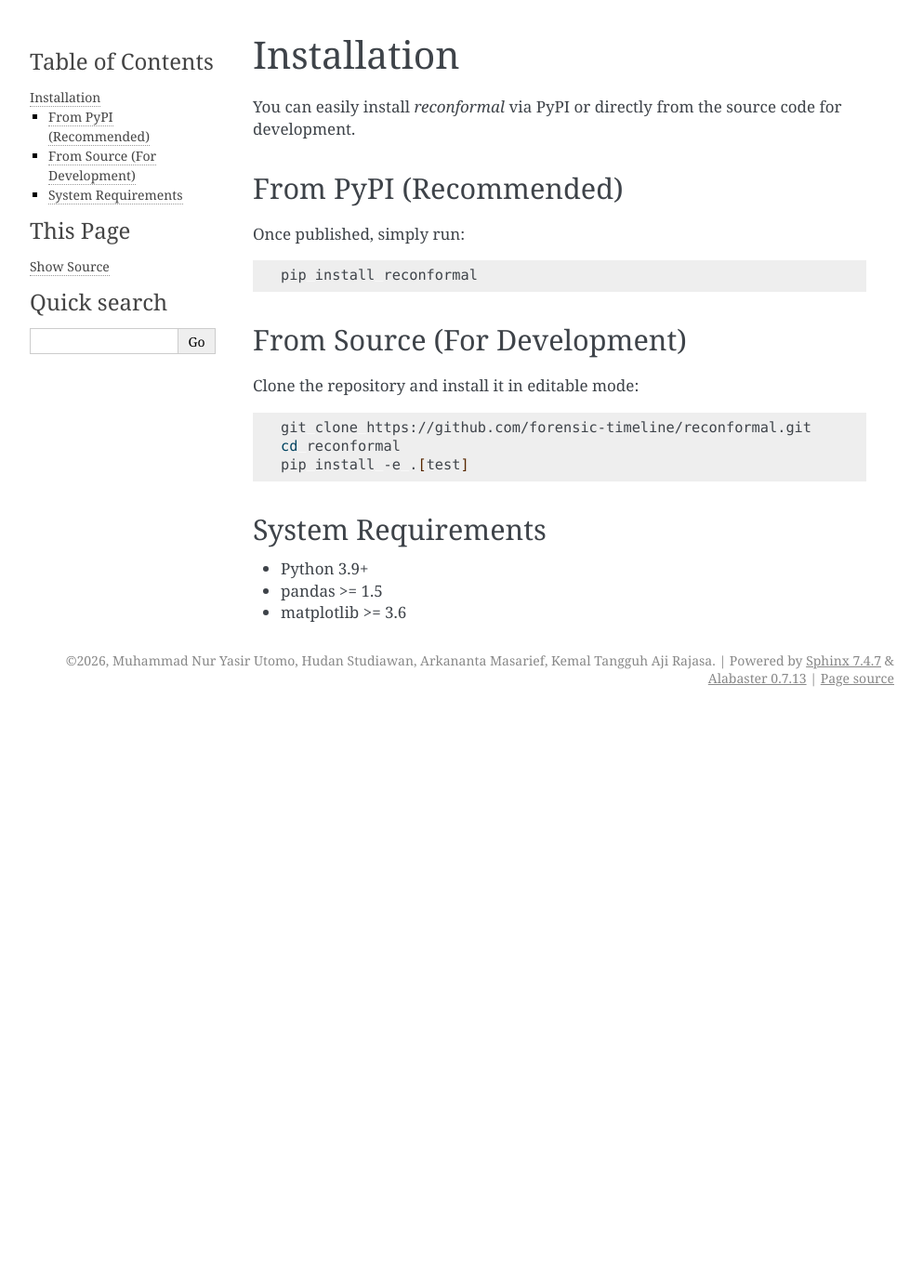
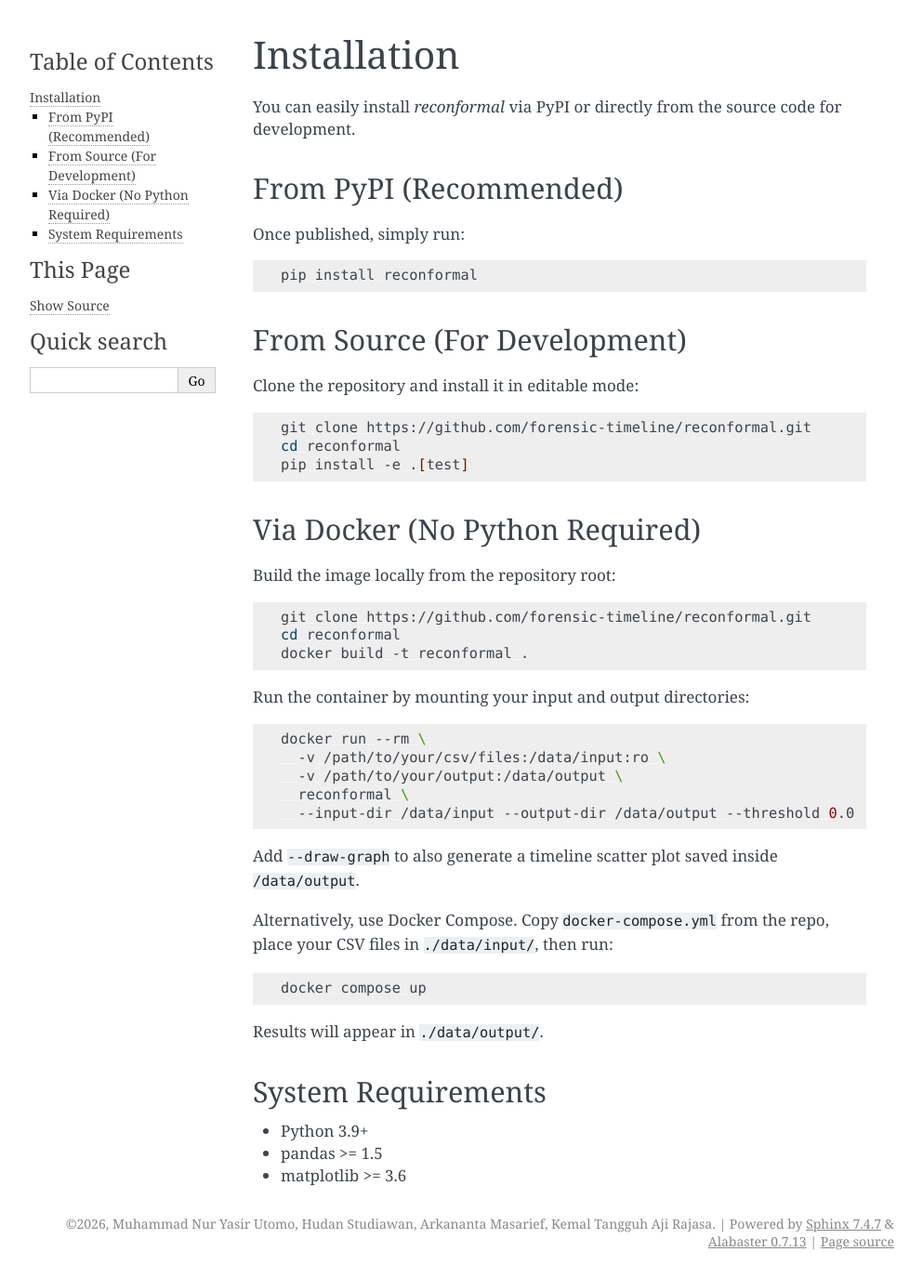
Before and after one commit to forensic-timeline/reconformal, a Sphinx documentation site: the page built from docs/source/installation.rst, in a window 1280 px wide. Shown: the whole page at 93% size, without its empty margins (148-1141 px from the left). Built offline with Sphinx 7.4.7, drawn with Linux system fonts in a browser that asks for light colours; before the commit the page ends 900 px from its top, so only the background shows below that.

Commit message:
feat: add Docker support for local container-based installation
- Add Dockerfile (python:3.12-slim, ENTRYPOINT reconformal)
- Add .dockerignore to keep image lean
- Add docker-compose.yml with input/output volume mounts
- Set MPLBACKEND=Agg for headless matplotlib inside container
- Update README and installation.rst with Docker usage instructions

```diff
--- a/docs/source/installation.rst
+++ b/docs/source/installation.rst
@@ -23,6 +23,38 @@ Clone the repository and install it in editable mode:
    cd reconformal
    pip install -e .[test]
 
+Via Docker (No Python Required)
+--------------------------------
+
+Build the image locally from the repository root:
+
+.. code-block:: bash
+
+   git clone https://github.com/forensic-timeline/reconformal.git
+   cd reconformal
+   docker build -t reconformal .
+
+Run the container by mounting your input and output directories:
+
+.. code-block:: bash
+
+   docker run --rm \
+     -v /path/to/your/csv/files:/data/input:ro \
+     -v /path/to/your/output:/data/output \
+     reconformal \
+     --input-dir /data/input --output-dir /data/output --threshold 0.0
+
+Add ``--draw-graph`` to also generate a timeline scatter plot saved inside ``/data/output``.
+
+Alternatively, use Docker Compose. Copy ``docker-compose.yml`` from the repo,
+place your CSV files in ``./data/input/``, then run:
+
+.. code-block:: bash
+
+   docker compose up
+
+Results will appear in ``./data/output/``.
+
 System Requirements
 -------------------
 - Python 3.9+
```
Also changed, not shown: README.md (+28 -0 lines), docker-compose.yml (added, +10 -0 lines), 2 other files.
